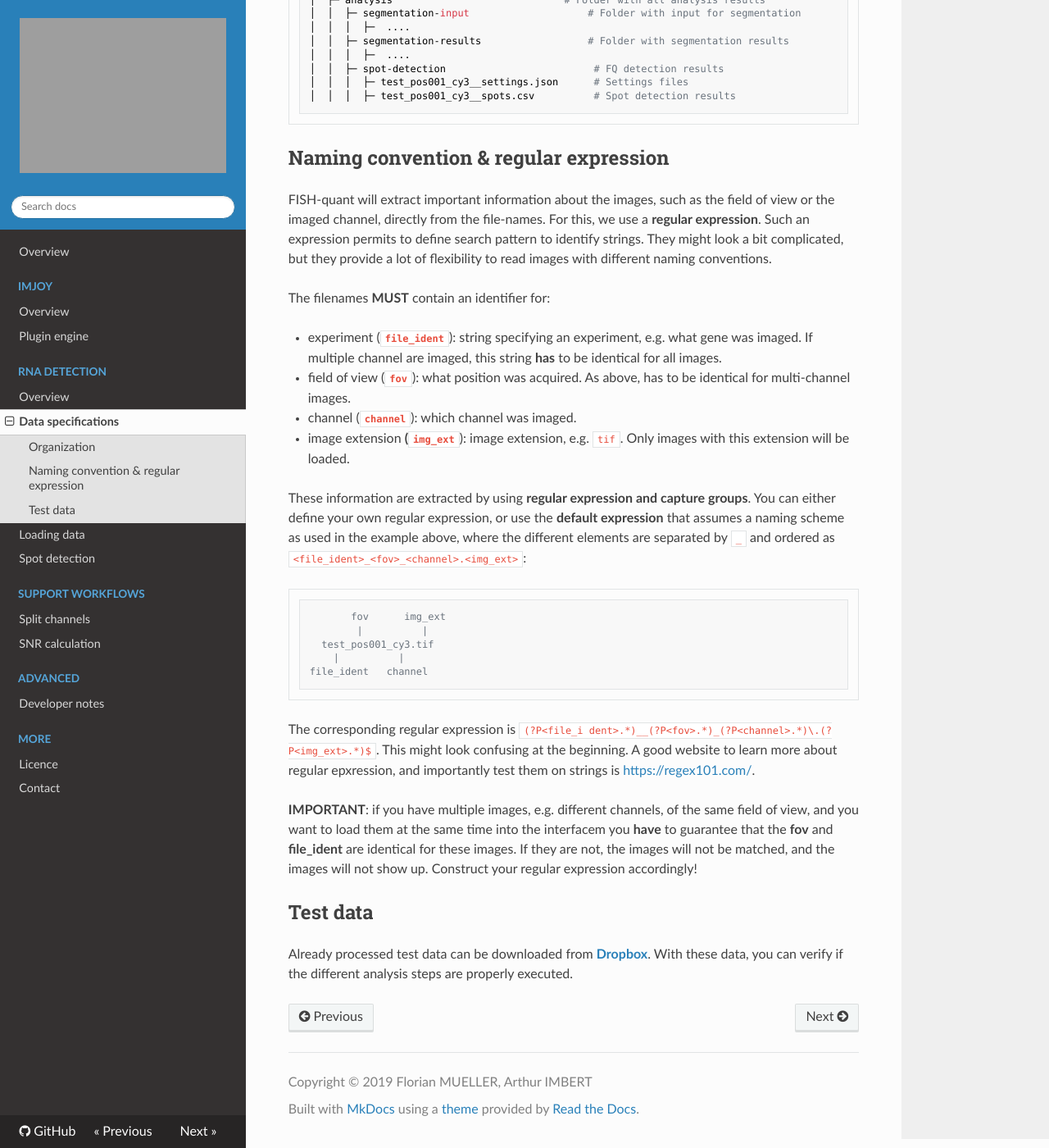
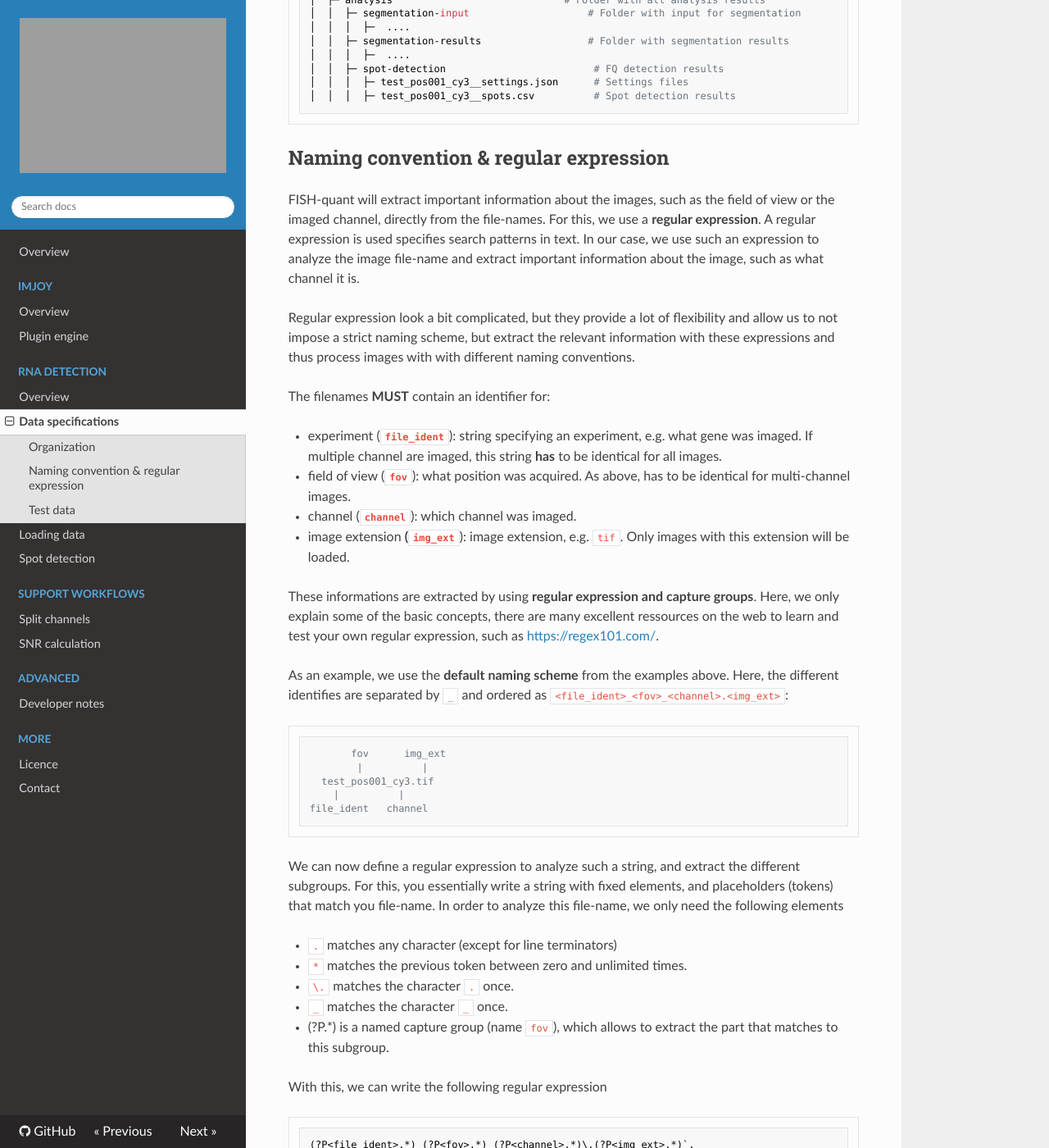
Before and after one commit to fish-quant/fq-imjoy, an MkDocs documentation site: the page built from docs/data.md, in a window 1280 px wide and 1400 px high, scrolled down 857 px. Shown: the whole window at 82% size. Built offline with MkDocs 1.6.1, drawn with Linux system fonts in a browser that asks for light colours; nearby versions of some CDN libraries; some of the changed text lies outside the part shown.

Commit message:
Update documentation with more details about regular expressions.

````diff
--- a/docs/data.md
+++ b/docs/data.md
@@ -37,8 +37,12 @@ The organization of the provided test data is the following
 
 ## Naming convention & regular expression
 
-FISH-quant will extract important information about the images, such as the field of view or the imaged channel, directly from the file-names. For this, we use a **regular expression**. Such an expression permits to define search pattern to identify strings. They might look a bit
-complicated, but they provide a lot of flexibility to read images with different naming conventions.
+FISH-quant will extract important information about the images, such as the field of view or the imaged channel, directly from the file-names.
+For this, we use a **regular expression**. A regular expression is used specifies search patterns in text. In our case, we use such an expression
+to analyze the image file-name and extract important information about the image, such as what channel it is.
+
+Regular expression look a bit complicated, but they provide a lot of flexibility and allow us to not impose a strict naming scheme, but extract
+the relevant information with these expressions and thus process images with with different naming conventions.
 
 The filenames **MUST** contain an identifier for:
 
@@ -47,7 +51,10 @@ The filenames **MUST** contain an identifier for:
 * channel (**`channel`**): which channel was imaged.
 * image extension **(`img_ext`**): image extension, e.g. `tif`. Only images with this extension will be loaded.
 
-These information are extracted by using **regular expression and capture groups**. You can either define your own regular expression, or use the **default expression** that assumes a naming scheme as used in the example above, where the different elements are separated by `_` and ordered as `<file_ident>_<fov>_<channel>.<img_ext>`:
+These informations are extracted by using **regular expression and capture groups**. Here, we only explain some of the basic concepts, there are many
+excellent ressources on the web to learn and test your own regular expression, such as [https://regex101.com/](https://regex101.com/).
+
+As an example, we use the **default naming scheme** from the examples above. Here, the different identifies are separated by `_` and ordered as `<file_ident>_<fov>_<channel>.<img_ext>`:
 
 ``` bash
        fov      img_ext
@@ -57,7 +64,33 @@ These information are extracted by using **regular expression and capture groups
 file_ident   channel
 ```
 
-The corresponding regular expression is `(?P<file_i dent>.*)__(?P<fov>.*)_(?P<channel>.*)\.(?P<img_ext>.*)$`. This might look confusing at the beginning. A good website to learn more about regular epxression, and importantly test them on strings is [https://regex101.com/](https://regex101.com/).
+We can now define a regular expression to analyze such a string, and extract the different subgroups. For this, you essentially write a string with fixed elements, and placeholders (tokens)
+that match you file-name. In order to analyze this file-name, we only need the following elements
+
+* `.` matches any character (except for line terminators)
+* `*` matches the previous token between zero and unlimited times.
+* `\.` matches the character `.` once.
+* `_` matches the character `_` once.
+* (?P<fov>.*) is a named capture group (name `fov`), which allows to extract the part that matches to this subgroup.
+
+With this, we can write the following regular expression
+```regexp
+(?P<file_ident>.*)_(?P<fov>.*)_(?P<channel>.*)\.(?P<img_ext>.*)`.
+```
+
+This allows to analyze a given filename, e.g. `test_pos001_cy3.tif` and extract the different subgroups
+
+![reg-exp-example1.png](img/reg-exp-example1.png){: style="width:500px"}
+
+In this example, the `fov` capture group corresponds to `pos001'. If you would like to extract only the number and not
+the string `pos`, you could explicitly add this string to the regular expression outside of the capture group (`_pos(?P<fov>.*)`):
+
+```regexp
+(?P<file_indent>.*)_pos(?P<fov>.*)_(?P<channel>.*)\.(?P<img_ext>.*)
+```
+
+Now, the capture group only contains `001`. To get a better feeling for this, you can also play around
+on [https://regex101.com/](https://regex101.com/)).
 
 __IMPORTANT__: if you have multiple images, e.g. different channels, of the same field of view, and you want to load them at the same
 time into the interfacem you **have** to guarantee that the **fov** and **file_ident** are identical for these images. If they are not,
````
Also changed, not shown: docs/img/reg-exp-example1.png (added), 1 other file.
